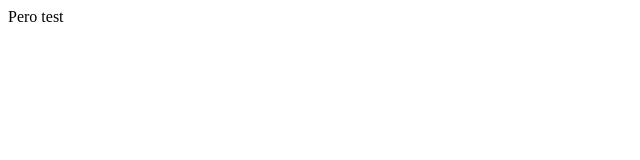
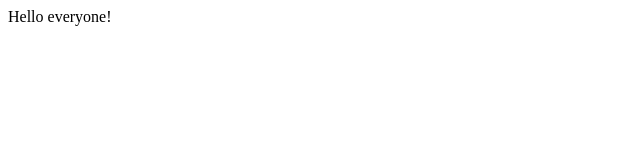
Before and after one commit to puljko/learning-blog, a plain HTML site: page index.html in a window 1280 px wide. Shown: the full height of the page, 0-640 px from the left. Drawn offline with Linux system fonts and the light colour scheme.

Commit message:
Promjene header-a

```diff
--- a/index.html
+++ b/index.html
@@ -7,7 +7,7 @@
 <body>
 
 	<header id="header" class="">
-		Pero test
+		Hello everyone!
 	</header><!-- /header -->
 
 </body>
```
